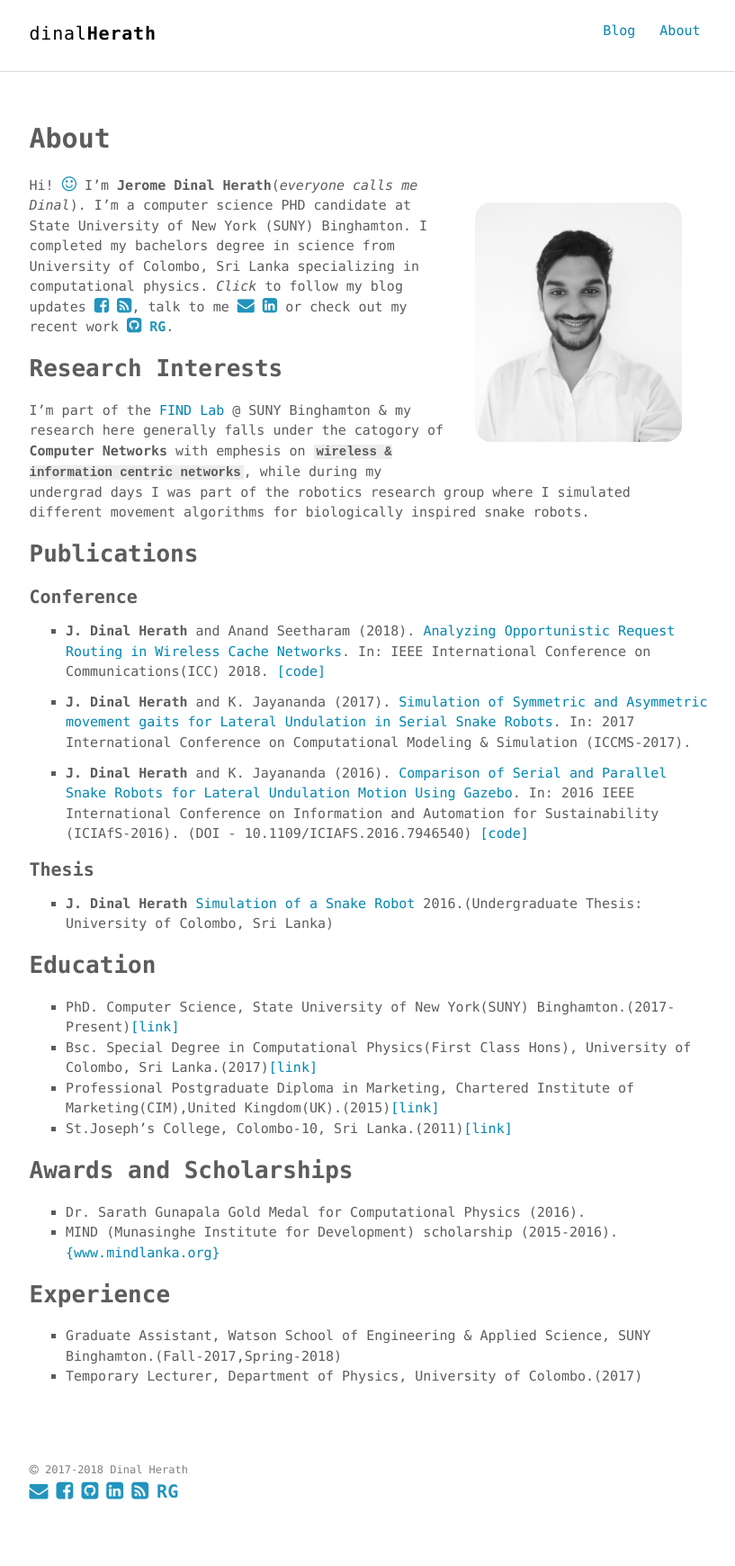
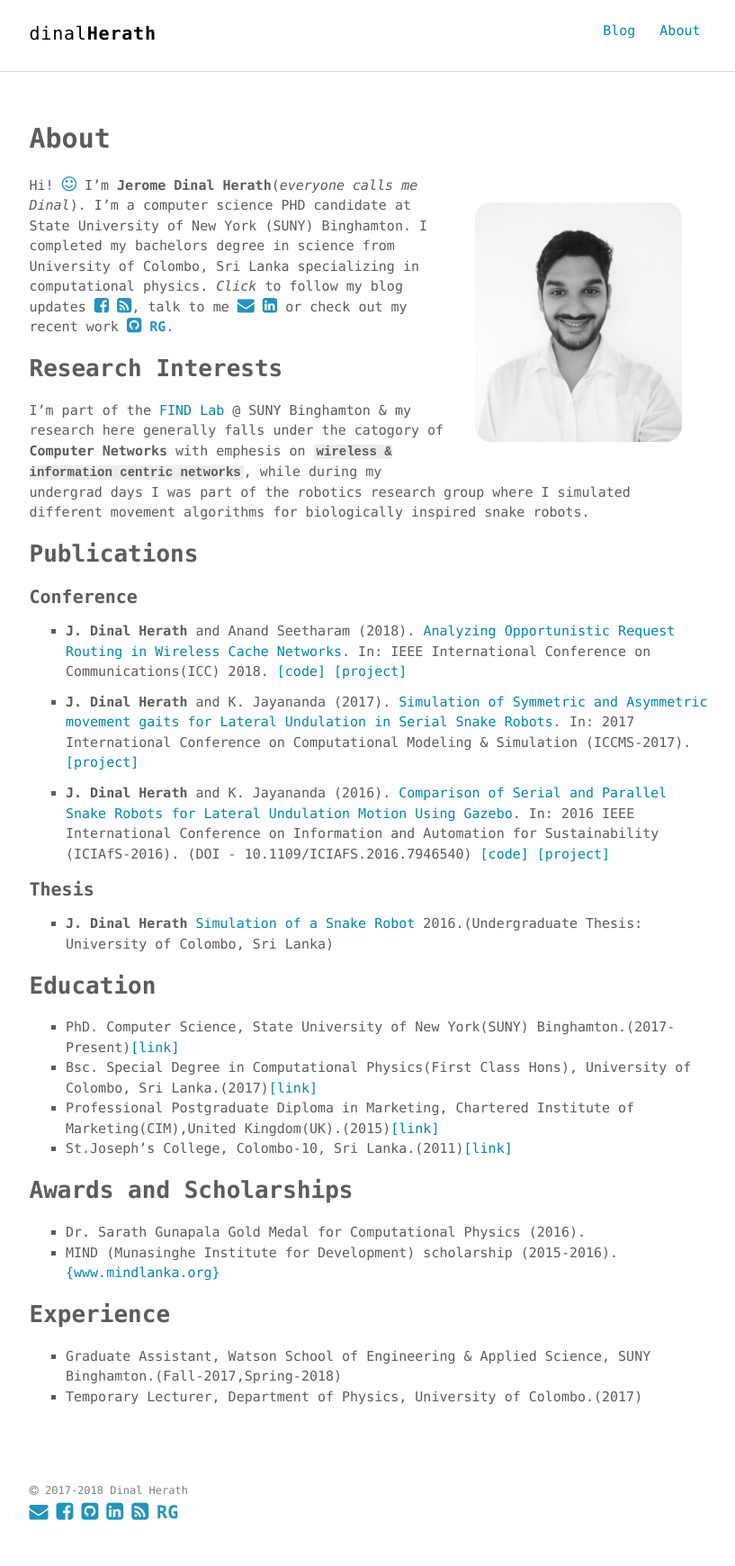
Before and after one commit to dherath/dherath.github.io, a Jekyll site: the page built from about.md, in a window 1280 px wide. Shown: the whole page at 90% size, without its empty margins (230-1047 px from the left). Built offline with Jekyll 4.4.1, drawn with Linux system fonts in a browser that asks for light colours; before the commit the page ends 1717 px from its top, so only the background shows below that.

Commit message:
added project links to papers

```diff
--- a/about.md
+++ b/about.md
@@ -26,11 +26,11 @@ I'm part of the [FIND Lab](https://cs.binghamton.edu/~find/){:target="blank"} @
 
 #### Conference
 
-- **J. Dinal Herath** and Anand Seetharam (2018). [Analyzing Opportunistic Request Routing in Wireless Cache Networks]({{site.baseurl}}/icc2018.pdf). In: IEEE International Conference on Communications(ICC) 2018. [[code]](https://github.com/dherath/Markovian_model_for_Opportunistic_Request_Routing)
+- **J. Dinal Herath** and Anand Seetharam (2018). [Analyzing Opportunistic Request Routing in Wireless Cache Networks]({{site.baseurl}}/icc2018.pdf). In: IEEE International Conference on Communications(ICC) 2018. [[code]](https://github.com/dherath/Markovian_model_for_Opportunistic_Request_Routing) [[project]](https://www.researchgate.net/project/Models-for-Opportunistic-Request-Routing-in-Cache-Networks)
 
-- **J. Dinal Herath** and K. Jayananda (2017). [Simulation of Symmetric and Asymmetric movement gaits for Lateral Undulation in Serial Snake Robots](https://www.researchgate.net/publication/317015239_Simulation_of_Symmetric_and_Asymmetric_movement_gaits_for_Lateral_Undulation_in_Serial_Snake_Robots){:target="blank"}. In: 2017 International Conference on Computational Modeling & Simulation (ICCMS-2017).
+- **J. Dinal Herath** and K. Jayananda (2017). [Simulation of Symmetric and Asymmetric movement gaits for Lateral Undulation in Serial Snake Robots](https://www.researchgate.net/publication/317015239_Simulation_of_Symmetric_and_Asymmetric_movement_gaits_for_Lateral_Undulation_in_Serial_Snake_Robots){:target="blank"}. In: 2017 International Conference on Computational Modeling & Simulation (ICCMS-2017). [[project]](https://www.researchgate.net/project/Snake-Robots)
 
-- **J. Dinal Herath** and K. Jayananda (2016). [Comparison of Serial and Parallel Snake Robots for Lateral Undulation Motion Using Gazebo](https://www.researchgate.net/publication/311716282_Comparison_of_Serial_and_Parallel_Snake_Robots_for_Lateral_Undulation_Motion_using_Gazebo){:target="blank"}. In: 2016 IEEE International Conference on Information and Automation for Sustainability (ICIAfS-2016). (DOI - 10.1109/ICIAFS.2016.7946540) [[code]](https://github.com/dherath/Snake_Robots)
+- **J. Dinal Herath** and K. Jayananda (2016). [Comparison of Serial and Parallel Snake Robots for Lateral Undulation Motion Using Gazebo](https://www.researchgate.net/publication/311716282_Comparison_of_Serial_and_Parallel_Snake_Robots_for_Lateral_Undulation_Motion_using_Gazebo){:target="blank"}. In: 2016 IEEE International Conference on Information and Automation for Sustainability (ICIAfS-2016). (DOI - 10.1109/ICIAFS.2016.7946540) [[code]](https://github.com/dherath/Snake_Robots) [[project]](https://www.researchgate.net/project/Snake-Robots)
 
 #### Thesis
 
```
Also changed, not shown: 3 other files.
